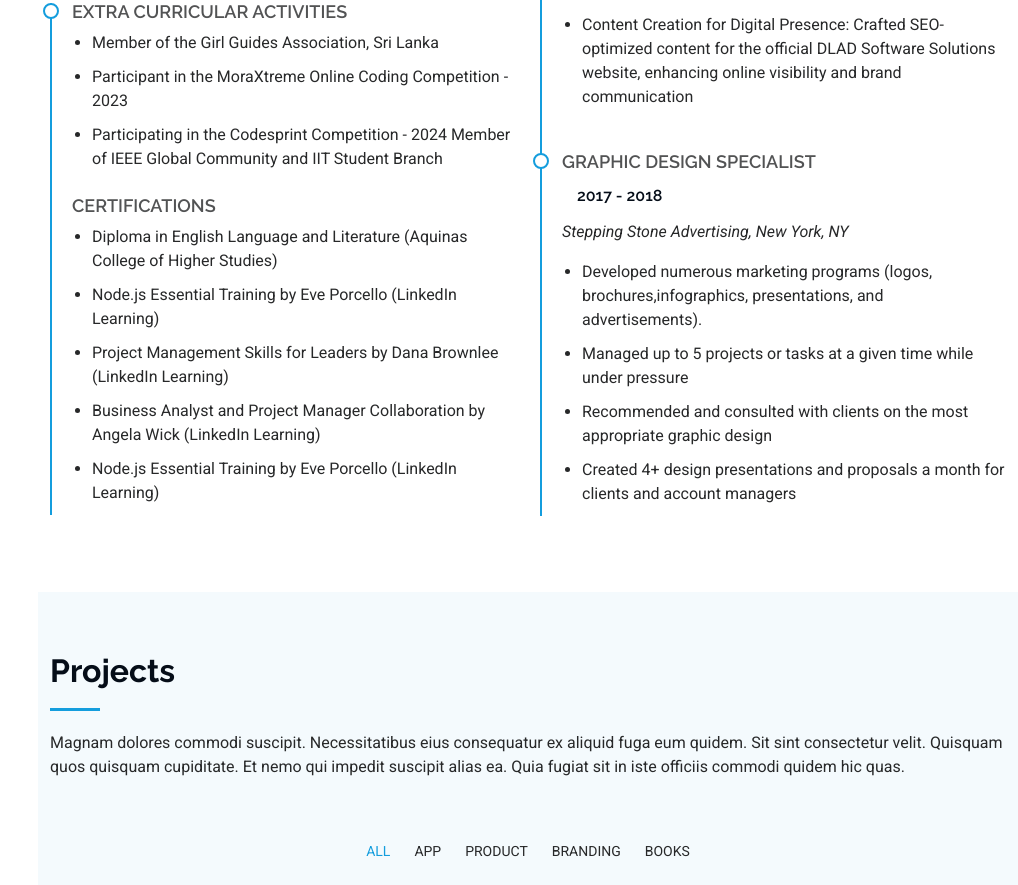
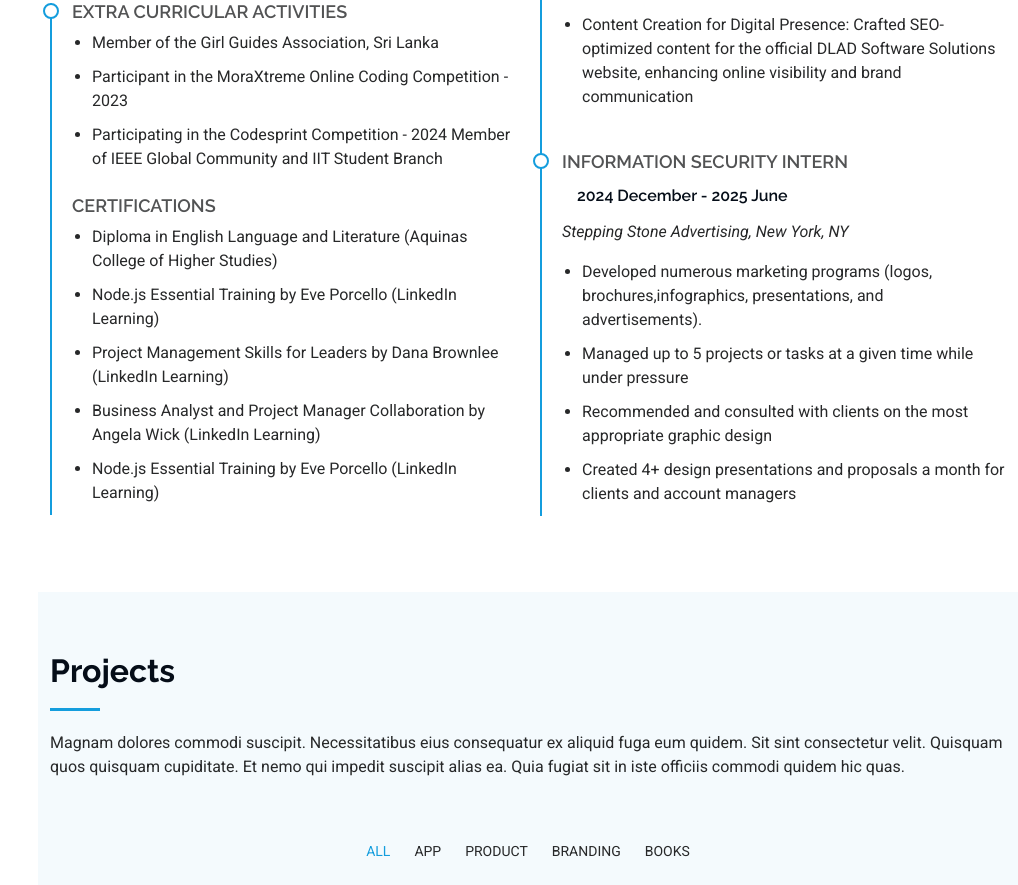
Before and after one commit to Parindyaa/Personal-portfolio, a plain HTML site: page index.html in a window 1280 px wide. Shown: the part 3178-4063 px from the top of the page, without its empty margins (262-1280 px from the left). Drawn offline with Linux system fonts and the light colour scheme.

Commit message:
updated details

```diff
--- a/index.html
+++ b/index.html
@@ -367,8 +367,8 @@
             </div><!-- Edn Resume Item -->
 
             <div class="resume-item">
-              <h4>Graphic design specialist</h4>
-              <h5>2017 - 2018</h5>
+              <h4>Information Security Intern</h4>
+              <h5>2024 December - 2025 June</h5>
               <p><em>Stepping Stone Advertising, New York, NY</em></p>
               <ul>
                 <li>Developed numerous marketing programs (logos, brochures,infographics, presentations, and advertisements).</li>
```
